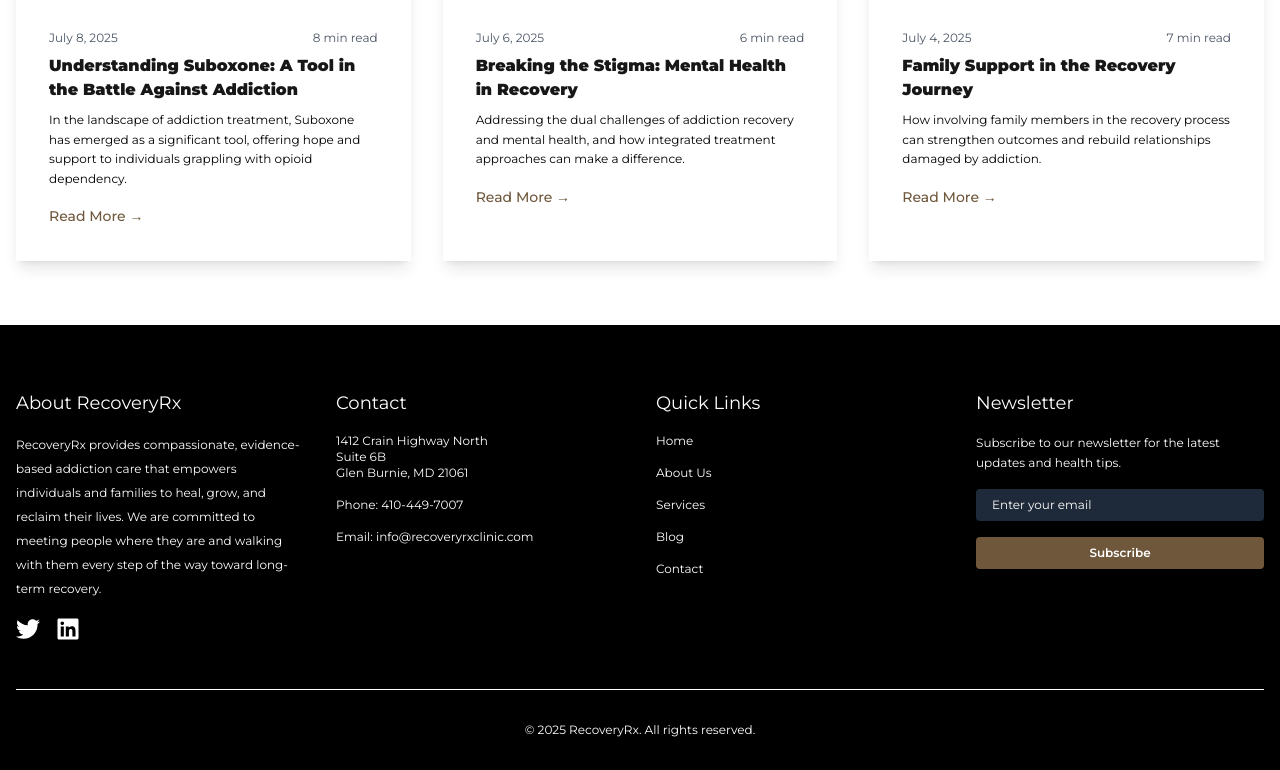
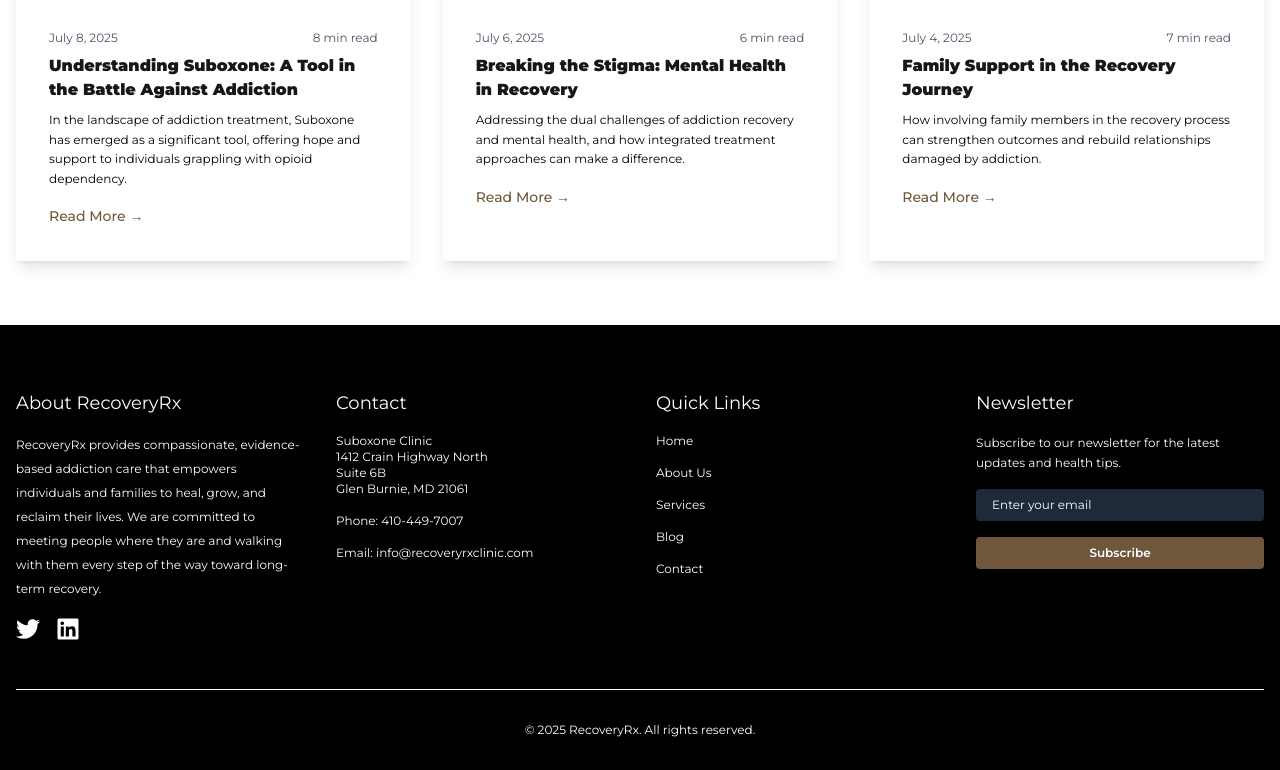
Before and after one commit to orlamee/recoveryrx, a Next.js app: page / in a window 1280 px wide. Shown: the part 2183-2953 px from the top of the page. Built offline with nearby package versions, Linux system fonts and the light colour scheme.

Commit message:
Add clinic address to Footer component for improved contact information

```diff
--- a/src/components/Footer.tsx
+++ b/src/components/Footer.tsx
@@ -32,6 +32,7 @@ const Footer = () => {
             <h3 className="text-lg mb-4">Contact</h3>
             <div className="space-y-4 text-xs">
               <div className="text-white">
+                <p>Suboxone Clinic</p>
                 <p>1412 Crain Highway North</p>
                 <p>Suite 6B</p>
                 <p>Glen Burnie, MD 21061</p>
```
